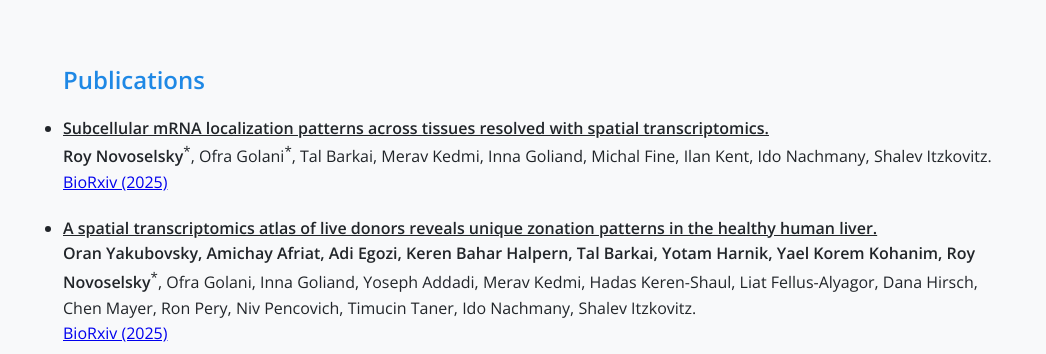
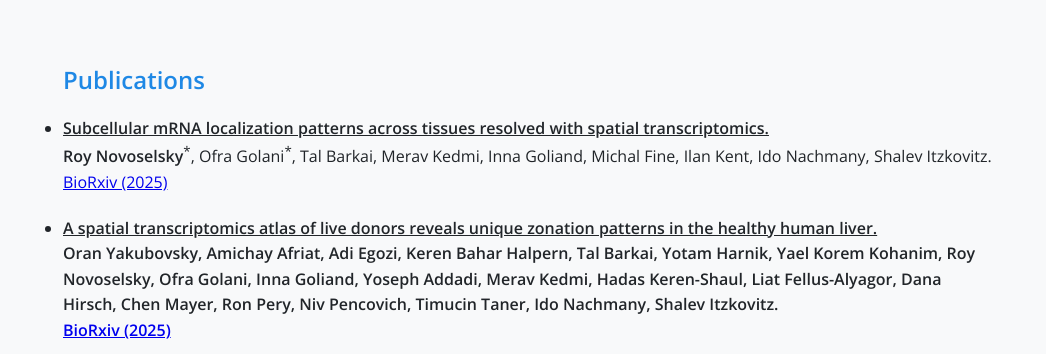
Before and after one commit to roynov01/roynov01.github.io, a plain HTML site: page index.html in a window 1280 px wide. Shown: the part 446-800 px from the top of the page, without its empty margins (109-1155 px from the left). Drawn offline with nearby package versions, Linux system fonts and the light colour scheme.

Commit message:
Refactor author names for better readability

```diff
--- a/index.html
+++ b/index.html
@@ -151,12 +151,12 @@
 		</li>
 		<li style="margin-bottom: 20px;">
 		  <strong><u>A spatial transcriptomics atlas of live donors reveals unique zonation patterns in the healthy human liver.</u></strong><br>
-		  <strong>Oran Yakubovsky, Amichay Afriat, Adi Egozi, Keren Bahar Halpern, Tal Barkai, Yotam Harnik, Yael Korem Kohanim, Roy Novoselsky</strong><sup>*</sup>, Ofra Golani, Inna Goliand, Yoseph Addadi, Merav Kedmi, Hadas Keren-Shaul, Liat Fellus-Alyagor, Dana Hirsch, Chen Mayer, Ron Pery, Niv Pencovich, Timucin Taner, Ido Nachmany, Shalev Itzkovitz.<br>
+		  <strong>Oran Yakubovsky, Amichay Afriat, Adi Egozi, Keren Bahar Halpern, Tal Barkai, Yotam Harnik, Yael Korem Kohanim, <strong>Roy Novoselsky</strong>, Ofra Golani, Inna Goliand, Yoseph Addadi, Merav Kedmi, Hadas Keren-Shaul, Liat Fellus-Alyagor, Dana Hirsch, Chen Mayer, Ron Pery, Niv Pencovich, Timucin Taner, Ido Nachmany, Shalev Itzkovitz.<br>
 		  <a href="https://www.biorxiv.org/content/10.1101/2025.02.22.639181v1" target="_blank" rel="noopener noreferrer">BioRxiv (2025)</a>
 		</li>
 		<li style="margin-bottom: 20px;">
 		  <strong><u>RNA editing deficiency models differential immunogenicity of pancreatic α- and β-cells</u></strong><br>
-		  Shani Peleg , Liza Zamashanski , Jonathan Belin , <strong>Roy Novoselsky</strong> , Roni Cohen-Fultheim , Udi Ehud Knebel , Benjamin Glaser , Shalev Itzkovitz , Klaus H. Kaestner , Alvin C. Powers  , Erez Y. Levanon , Agnes Klochendler , Yuval Dor.<br>
+		  Shani Peleg, Liza Zamashanski, Jonathan Belin, <strong>Roy Novoselsky</strong>, Roni Cohen-Fultheim, Udi Ehud Knebel, Benjamin Glaser, Shalev Itzkovitz, Klaus H. Kaestner, Alvin C. Powers , Erez Y. Levanon, Agnes Klochendler, Yuval Dor.<br>
 		  <a href="https://www.sciencedirect.com/science/article/pii/S2212877825000900" target="_blank" rel="noopener noreferrer">Molecular Metabolism (2025)</a>
 		</li>
 		<li style="margin-bottom: 20px;">
```
